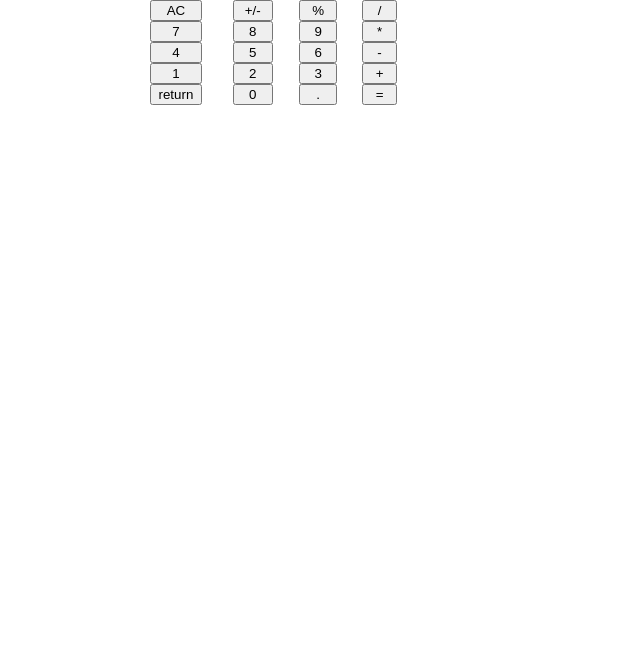
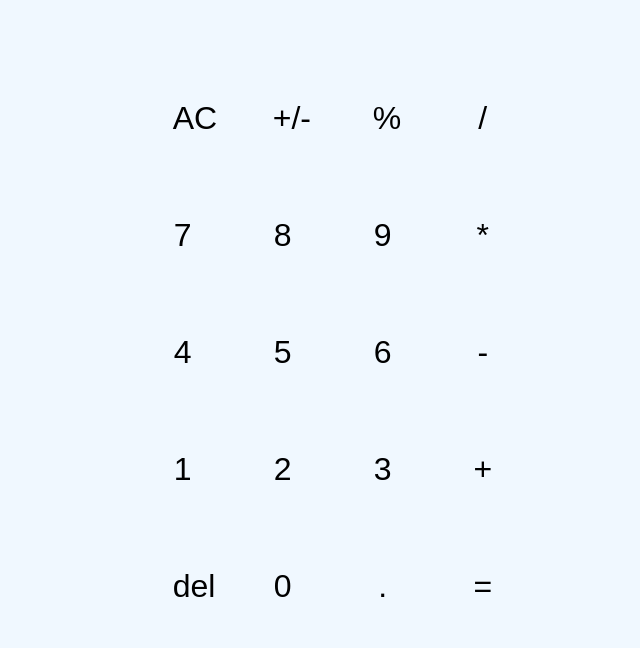
Before and after one commit to majirih/calculatorapp, a plain HTML site: page index.html in a window 1280 px wide. Shown: the whole page, without its empty margins (369-1009 px from the left). Drawn offline with Linux system fonts and the light colour scheme.

Commit message:
styling the calculator

```diff
--- a/index.css
+++ b/index.css
@@ -1,8 +1,16 @@
 *{
-    margin:0 auto;
+    margin:20px auto;
     width:60%;
+    background-color: aliceblue;
 }
 .gridcontainer{
     display:grid;
-    grid-template-columns: auto auto auto auto;
+    grid-template-columns:repeat(4, 100px);
 }
+.gridcontainer__item{
+    border-style:none;
+    height:100%;
+    padding:20px;
+    font-size: 2em;
+
+}
--- a/index.html
+++ b/index.html
@@ -9,26 +9,26 @@
 </head>
 <body>
     <div class="gridcontainer">
-        <button class="gridcontainer__ac">AC</button>
-        <button class="gridcontainer__operatsum/sub">+/-</button>
-        <button class="gridcontainer__percent">%</button>
-        <button class="gridconatiner__operatdivide">/</button>
-        <button class="gridcontainer__num7">7</button>
-        <button class="gridcontainer__num8">8</button>
-        <button class="gridcontainer__num9">9</button>
-        <button class="gridcontainer__operatmultiply">*</button>
-        <button class="gridcontainer__num4">4</button>
-        <button class="gridcontainer__num5">5</button>
-        <button class="gridcontainer__num6">6</button>
-        <button class="gridcontainer__operatsubtract">-</button>
-        <button class="gridcontainer__num1">1</button>
-        <button class="gridcontainer__num2">2</button>
-        <button class="gridcontainer__num3">3</button>
-        <button class="gridcontainer__operatsum">+</button>
-        <button class="gridcontainer__return">return</button>
-        <button class="gridcontainer__num0">0</button>
-        <button class="gridcontainer__decpoint">.</button>
-        <button class="gridcontainer__equal">=</button>
+        <button class="gridcontainer__item gridcontainer__item--ac">AC</button>
+        <button class="gridcontainer__item gridcontainer__item--operandsum/sub">+/-</button>
+        <button class="gridcontainer__item gridcontainer__item--percent">%</button>
+        <button class="gridcontainer__item gridconatiner__item--operanddivide">/</button>
+        <button class="gridcontainer__item gridcontainer__item--num7">7</button>
+        <button class="gridcontainer__item gridcontainer__item--num8">8</button>
+        <button class="gridcontainer__item gridcontainer__item--num9">9</button>
+        <button class="gridcontainer__item gridcontainer__item--operandmultiply">*</button>
+        <button class="gridcontainer__item gridcontainer__item--num4">4</button>
+        <button class="gridcontainer__item gridcontainer__item--num5">5</button>
+        <button class="gridcontainer__item gridcontaine__item--num6">6</button>
+        <button class="gridcontainer__item gridcontainer__operandsubtract">-</button>
+        <button class="gridcontainer__item gridcontainer__item--num1">1</button>
+        <button class="gridcontainer__item gridcontainer__item--num2">2</button>
+        <button class="gridcontainer__item gridcontainer__item--num3">3</button>
+        <button class="gridcontainer__item gridcontainer__item--operandsum">+</button>
+        <button class="gridcontainer__item gridcontainer__item--del">del</button>
+        <button class="gridcontainer__item gridcontainer__item--num0">0</button>
+        <button class="gridcontainer__item gridcontainer__item--decpoint">.</button>
+        <button class="gridcontainer__item gridcontainer__item--equal">=</button>
     </div>
 </body>
 </html>
```
